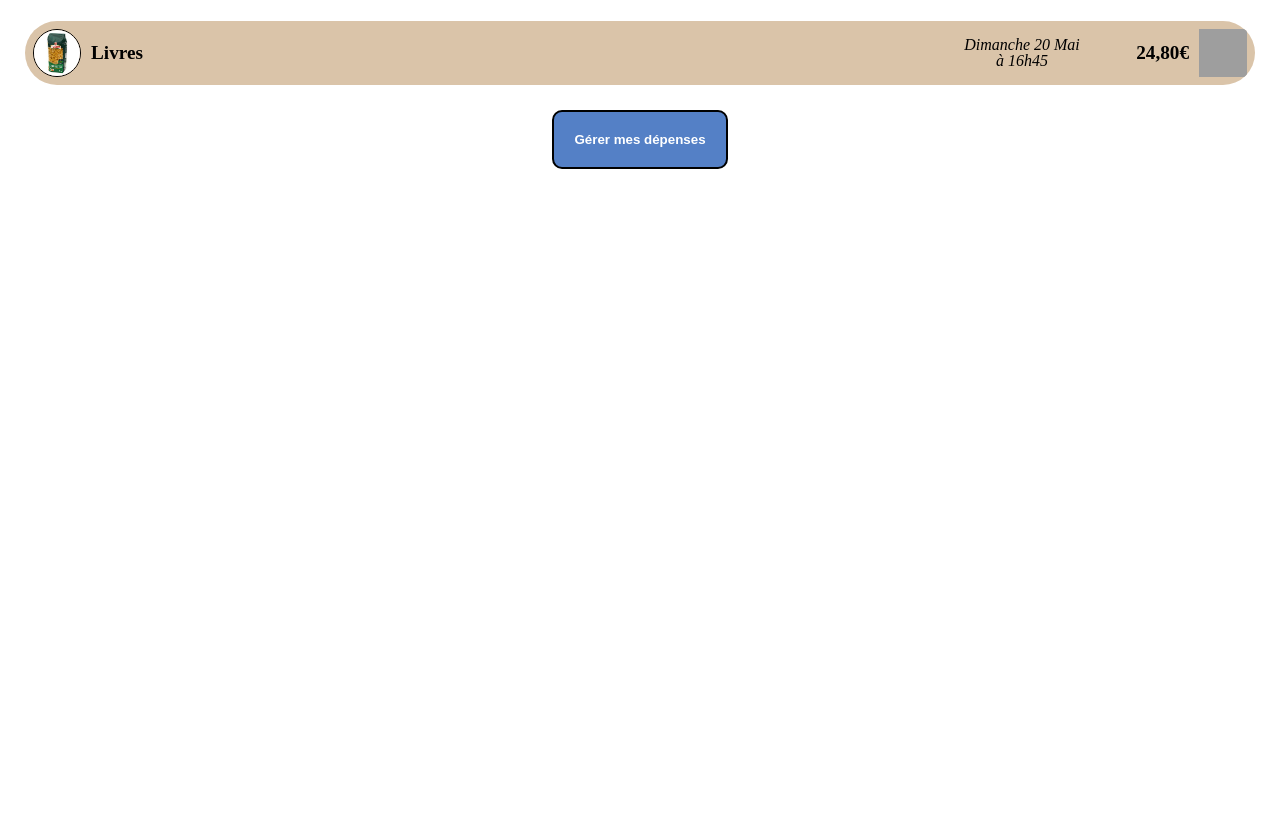
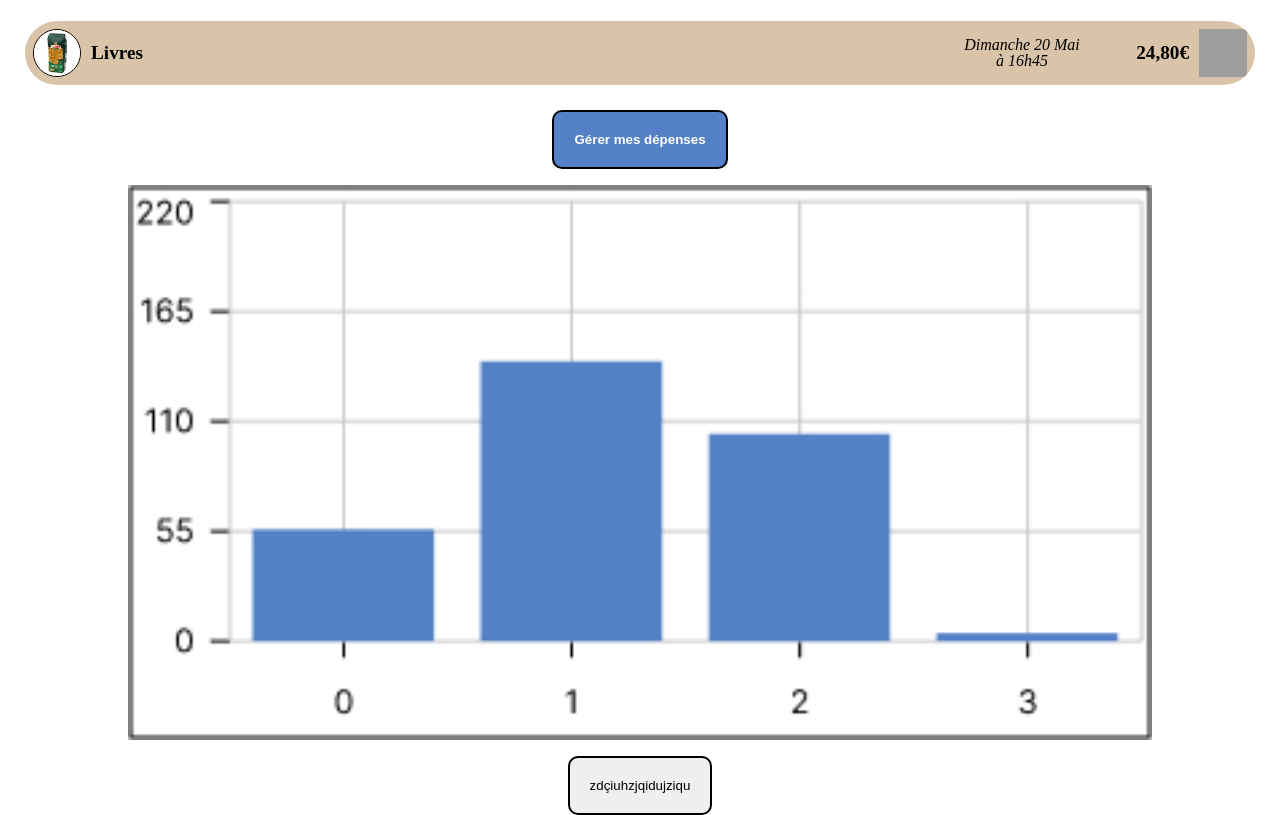
Before and after one commit to C6H804/projectAFEC, a PHP site: page / in a window 1280 px wide. Shown: the part 374-1189 px from the top of the page. Before the commit the page ends 543 px from the top, so only its background shows below. Run offline with PHP 8.4, Linux system fonts and the light colour scheme; grey boxes are pictures that could not be loaded.

Commit message:
pleins de truc je suis à la bourre fais chier

```diff
--- a/assets/styles/sass/assets.scss
+++ b/assets/styles/sass/assets.scss
@@ -1,4 +1,4 @@
-.container-btn {
+.container-center {
     display: flex;
     justify-self: center;
 }
--- /dev/null
+++ b/assets/styles/sass/charts-dashboard.scss
@@ -0,0 +1,7 @@
+// temporaire car pour les templates
+
+img.charts {
+    margin: 1em;
+    width: 80vw;
+    height: auto;
+}
--- /dev/null
+++ b/assets/styles/sass/footer.scss
@@ -0,0 +1,4 @@
+footer>.container-btn-ajout {
+    position: sticky;
+    bottom: 0;
+}
--- a/assets/styles/sass/style.scss
+++ b/assets/styles/sass/style.scss
@@ -7,3 +7,5 @@
 @import "header.scss";
 @import "nav.scss";
 @import "depense.scss";
+@import "charts-dashboard.scss";
+@import "footer.scss";
--- a/dist/css/style.css
+++ b/dist/css/style.css
@@ -56,7 +56,7 @@ table {
   border-spacing: 0;
 }
 
-.container-btn {
+.container-center {
   display: flex;
   justify-self: center;
 }
@@ -194,5 +194,15 @@ i.desktop {
     grid-template-columns: 48px 1fr 155px 72px 48px;
   }
 }
+img.charts {
+  margin: 1em;
+  width: 80vw;
+  height: auto;
+}
+
+footer > .container-btn-ajout {
+  position: sticky;
+  bottom: 0;
+}
 
 /*# sourceMappingURL=style.css.map */
--- a/index.html
+++ b/index.html
@@ -21,12 +21,14 @@
     </nav>
     <hr>
     <main>
-        <article class="depenses_container" id="depenses_container">
+        <article class="depenses_container" id="depenses_container"></article>
+        <div class="container-center"><button class="btn btn-blue" onclick="window.location.href='gestionDepenses.html'">Gérer mes dépenses</button></div>
+        <article class="charts-container container-center">
+            <img src="images/templateChart.jpg" alt="graphiques de la semaine" class="charts"
         </article>
-            <div class="container-btn"><button class="btn btn-blue">Gérer mes dépenses</button></div>
-
     </main>
     <footer>
+        <div class="container-btn-ajout container-center"><button class="btn">zdçiuhzjqidujziqu</button></div>
     </footer>
 </body>
 
@@ -34,5 +36,4 @@
 
 <!--
 balise meta description 160characteres max
-
 -->
```
Also changed, not shown: ajoutDepense.html (added, +31 -0 lines), gestionDepenses.html (added, +33 -0 lines), images/templateChart.jpg (added), 1 other file.
